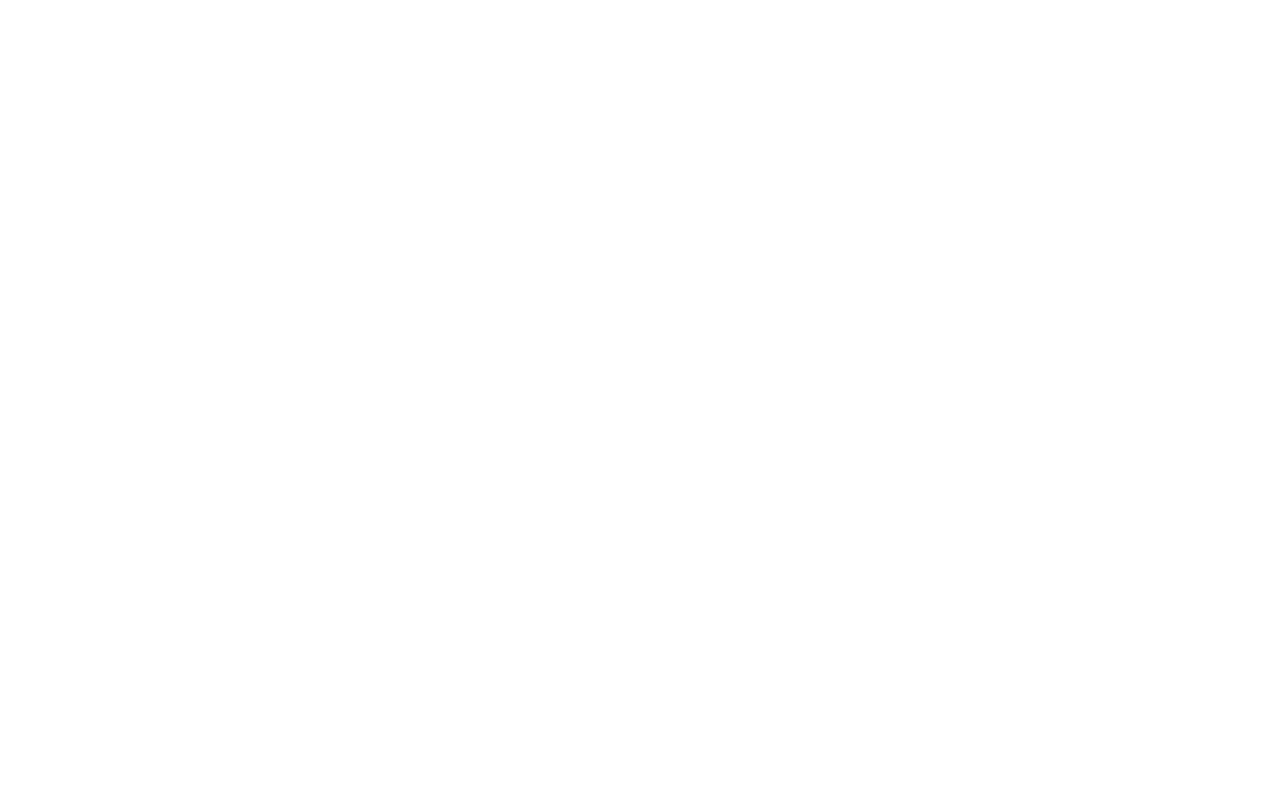
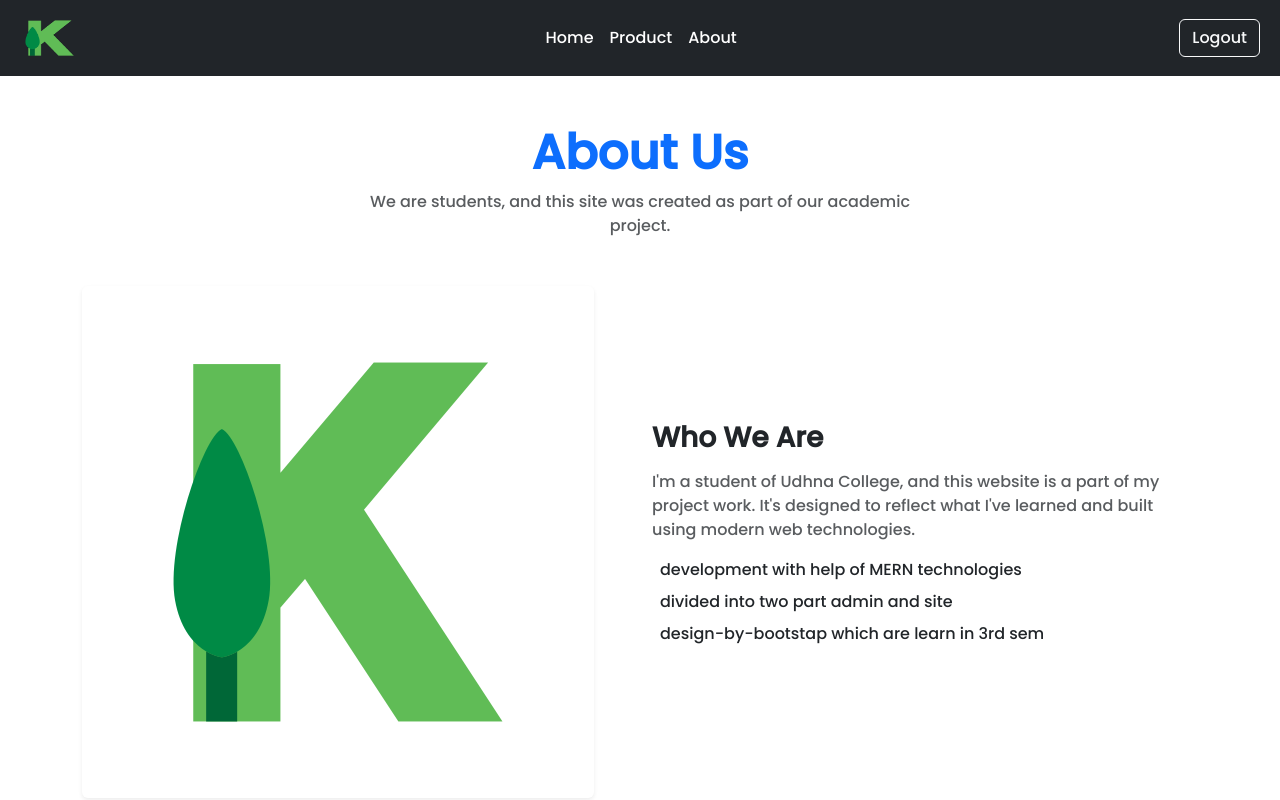
Before and after one commit to K-s-c49/vercel-frontend, a React (Create React App) app: page /about in a window 1280 px wide. Before the commit this address had no page. Shown: the top 800 px of the page. Built offline with nearby package versions, Linux system fonts and the light colour scheme.

Commit message:
add about as component

```diff
--- a/src/App.js
+++ b/src/App.js
@@ -17,6 +17,7 @@
 import AdminProductList from './page/AdminProductList.js';
 import Alogin from './page/alogin.js';
 import AdminAddProduct from './page/adminproductadd.js';
+import About from './components/about.js';
 
 function App() {
   const [cart, setCart] = useState([]);
@@ -71,6 +72,12 @@
             </>
           }
         />
+         <Route path="/about"
+         element={<>
+         <Navbar/>
+         <About />
+         <Footer/>
+         </>} />
       </Routes>
     </BrowserRouter>
   );
--- /dev/null
+++ b/src/components/about.js
@@ -0,0 +1,45 @@
+import React from 'react'
+
+function About() {
+  return (<>
+    <div>
+          <section className="container py-5" id="about-us">
+      {/* Section header */}
+      <div className="text-center mb-5">
+        <h2 className="display-5 fw-bold text-primary">About Us</h2>
+       <p className="text-muted mx-auto" style={{ maxWidth: "600px" }}>
+  We are students, and this site was created as part of our academic project.
+</p>
+      </div>
+
+      {/* Responsive content layout */}
+      <div className="row align-items-center gy-4">
+        {/* Image block */}
+        <div className="col-lg-6">
+          <img
+            src="./logo.png"
+            alt="Our Team"
+            className="img-fluid rounded shadow-sm"
+          />
+        </div>
+
+        {/* Text block */}
+        <div className="col-lg-6">
+          <h3 className="fw-semibold mb-3">Who We Are</h3>
+         <p className="text-muted mx-auto" style={{ maxWidth: "600px" }}>
+            I'm a student of Udhna College, and this website is a part of my project work. It's designed to reflect what I've learned and built using modern web technologies.
+        </p>
+          <ul className="list-unstyled">
+            <li className="mb-2"><i className="bi bi-check-circle text-success me-2"></i>development with help of MERN technologies</li>
+            <li className="mb-2"><i className="bi bi-check-circle text-success me-2"></i>divided into two part admin and site</li>
+            <li><i className="bi bi-check-circle text-success me-2"></i> design-by-bootstap which are learn in 3rd sem</li>
+          </ul>
+        </div>
+      </div>
+    </section>
+    </div>
+    </>
+  )
+}
+
+export default About
--- a/src/components/navbar.js
+++ b/src/components/navbar.js
@@ -37,7 +37,7 @@
           <a class="nav-link active" aria-current="page" href="/products">Product</a>
         </li>
            <li class="nav-item">
-          <a class="nav-link active" aria-current="page" href="#">About</a>
+          <a class="nav-link active" aria-current="page" href="/about">About</a>
         </li>
       </ul>
       <div class="d-flex ms-auto gap-2">
--- a/src/page/alogin.js
+++ b/src/page/alogin.js
@@ -4,8 +4,8 @@
 // ✅ React component for Admin Login
 function Alogin(){
   // State to hold email and password
-  const [email, setEmail] = useState("khushal02@gmail.com"); // default email
-  const [password, setPassword] = useState("123");      // default password
+  const [email, setEmail] = useState("khushalsingh7773@gmail.com"); // default email
+  const [password, setPassword] = useState("");      // default password
   const [error, setError] = useState("");                     // to show login error
 
   // 🔐 Function to handle login form submission
```
